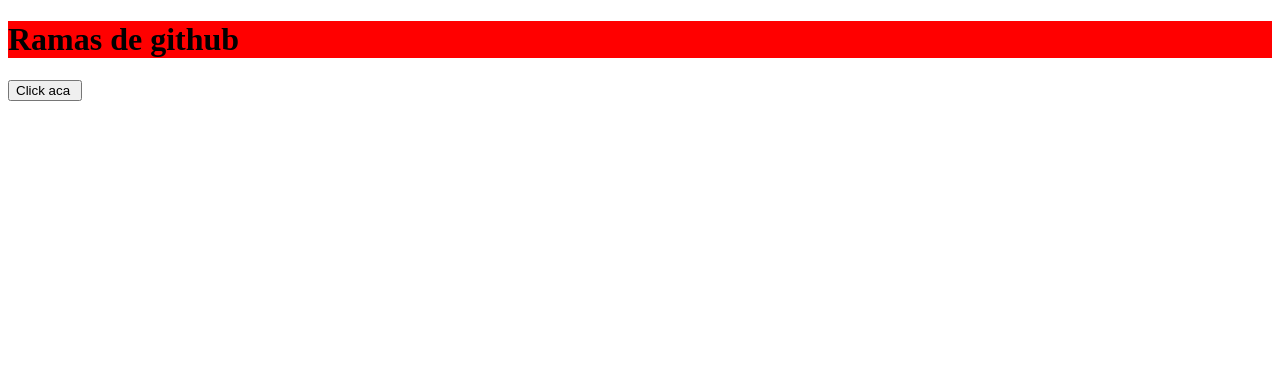
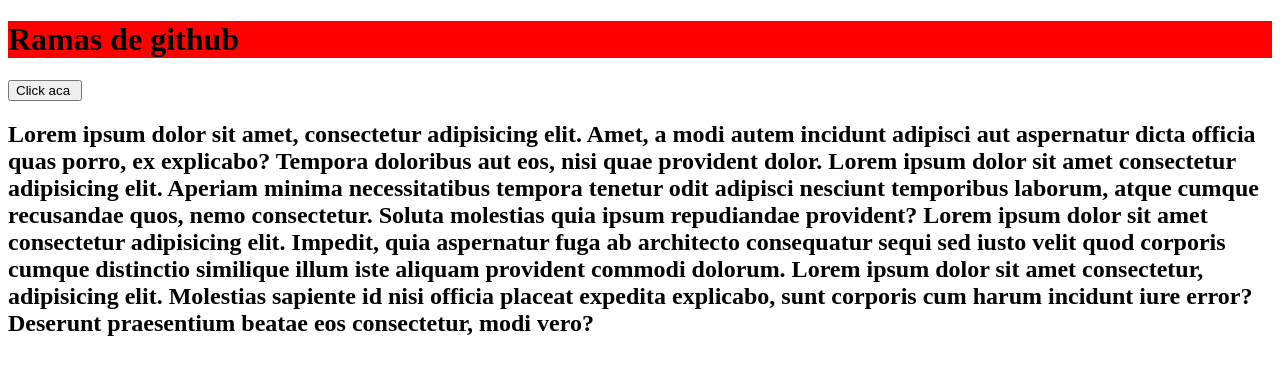
Before and after one commit to Jal7823/reporama, a plain HTML site: page index.html in a window 1280 px wide. Drawn offline with Linux system fonts and the light colour scheme.

Commit message:
prueba de erroes

```diff
--- a/index.html
+++ b/index.html
@@ -10,6 +10,8 @@
 <body>
     <h1>Ramas de github</h1>
     <input type="button" onClick='saludo()' value="Click aca ">
+    <h2>Lorem ipsum dolor sit amet, consectetur adipisicing elit. Amet, a modi autem incidunt adipisci aut aspernatur dicta officia quas porro, ex explicabo? Tempora doloribus aut eos, nisi quae provident dolor. Lorem ipsum dolor sit amet consectetur adipisicing elit. Aperiam minima necessitatibus tempora tenetur odit adipisci nesciunt temporibus laborum, atque cumque recusandae quos, nemo consectetur. Soluta molestias quia ipsum repudiandae provident? Lorem ipsum dolor sit amet consectetur adipisicing elit. Impedit, quia aspernatur fuga ab architecto consequatur sequi sed iusto velit quod corporis cumque distinctio similique illum iste aliquam provident commodi dolorum. Lorem ipsum dolor sit amet consectetur, adipisicing elit. Molestias sapiente id nisi officia placeat expedita explicabo, sunt corporis cum harum incidunt iure error? Deserunt praesentium beatae eos consectetur, modi vero?</h2>
+
 
 </body>
 </html>
```
